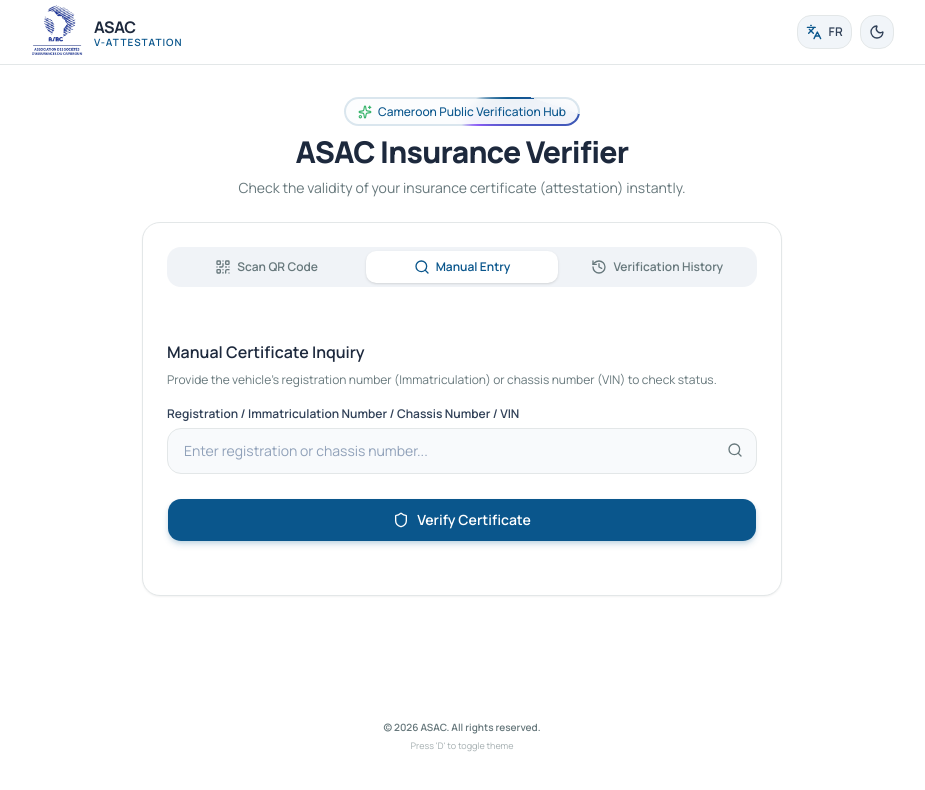
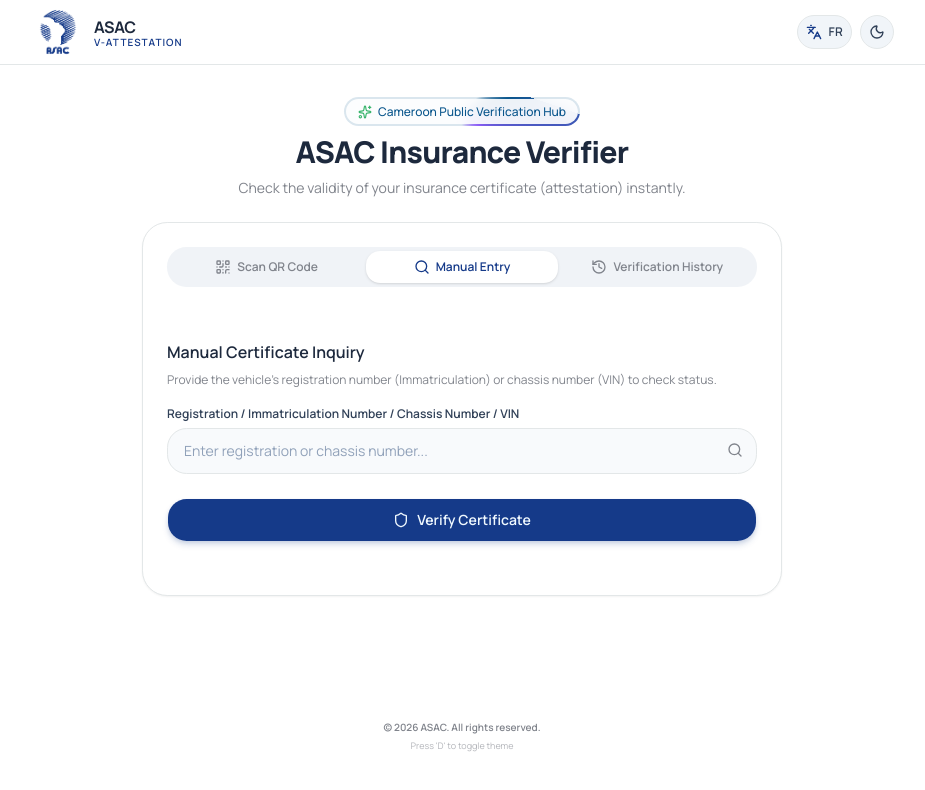
Before and after one commit to asactechnologie/vattestation, a Next.js app: page / in a window 1280 px wide. Shown: the top 790 px of the page, without its empty margins (178-1103 px from the left). Built offline with nearby package versions, Linux system fonts and the light colour scheme.

Commit message:
Updated design variables and colors

```diff
--- a/app/globals.css
+++ b/app/globals.css
@@ -54,24 +54,24 @@
     --card-foreground: oklch(0.148 0.004 228.8);
     --popover: oklch(1 0 0);
     --popover-foreground: oklch(0.148 0.004 228.8);
-    --primary: #0a568c;
-    --primary-foreground: #ffffff;
-    --secondary: oklch(0.967 0.001 286.375);
-    --secondary-foreground: oklch(0.21 0.006 285.885);
+    --primary: oklch(0.3748 0.1388 262.73);
+    --primary-foreground: oklch(0.977 0.013 236.62);
+    --secondary: oklch(0.628 0.2577 29.23);
+    --secondary-foreground: oklch(0.213 0.005 17.533);
     --muted: oklch(0.963 0.002 197.1);
-    --muted-foreground: oklch(0.56 0.021 213.5);
+    --muted-foreground: oklch(0.613 0.013 264.473);
     --accent: oklch(0.963 0.002 197.1);
     --accent-foreground: oklch(0.218 0.008 223.9);
     --destructive: oklch(0.577 0.245 27.325);
     --border: oklch(0.925 0.005 214.3);
     --input: oklch(0.925 0.005 214.3);
-    --ring: #0a568c;
+    --ring: oklch(0.723 0.014 214.4);
     --chart-1: oklch(0.828 0.111 230.318);
     --chart-2: oklch(0.685 0.169 237.323);
     --chart-3: oklch(0.588 0.158 241.966);
     --chart-4: oklch(0.5 0.134 242.749);
     --chart-5: oklch(0.443 0.11 240.79);
-    --radius: 0.625rem;
+    --radius: 0.875rem;
     --sidebar: oklch(0.987 0.002 197.1);
     --sidebar-foreground: oklch(0.148 0.004 228.8);
     --sidebar-primary: oklch(0.588 0.158 241.966);
@@ -83,24 +83,24 @@
 }
 
 .dark {
-    --background: oklch(17.205% 0.02446 226.15);
+    --background: oklch(0.1595 0.0403 256.9);
     --foreground: oklch(0.987 0.002 197.1);
-    --card: oklch(0.18 0.006 225.0);
+    --card: oklch(0.215 0.029 266.163);
     --card-foreground: oklch(0.987 0.002 197.1);
-    --popover: oklch(0.18 0.006 225.0);
+    --popover: oklch(0.218 0.008 223.9);
     --popover-foreground: oklch(0.987 0.002 197.1);
-    --primary: #44a0e4;
-    --primary-foreground: #022135;
-    --secondary: oklch(0.274 0.006 286.033);
-    --secondary-foreground: oklch(0.985 0 0);
-    --muted: oklch(0.25 0.01 217.0);
-    --muted-foreground: oklch(0.723 0.014 214.4);
-    --accent: oklch(0.25 0.01 217.0);
+    --primary: oklch(0.6752 0.1337 264.44);
+    --primary-foreground: oklch(0.2747 0.0923 262.67);
+    --secondary: oklch(0.7346 0.1626 21.86);
+    --secondary-foreground: oklch(0.2499 0.1025 29.23);
+    --muted: oklch(0.282 0.041 264.381);
+    --muted-foreground: oklch(0.702 0.019 278.92);
+    --accent: oklch(0.264 0.012 264.345);
     --accent-foreground: oklch(0.987 0.002 197.1);
     --destructive: oklch(0.704 0.191 22.216);
-    --border: oklch(1 0 0 / 15%);
-    --input: oklch(1 0 0 / 18%);
-    --ring: #1c88d8;
+    --border: oklch(0.326 0.046 271.698);
+    --input: oklch(1 0 0 / 15%);
+    --ring: oklch(0.537 0.024 264.356);
     --chart-1: oklch(0.828 0.111 230.318);
     --chart-2: oklch(0.685 0.169 237.323);
     --chart-3: oklch(0.588 0.158 241.966);
@@ -113,7 +113,7 @@
     --sidebar-accent: oklch(0.275 0.011 216.9);
     --sidebar-accent-foreground: oklch(0.987 0.002 197.1);
     --sidebar-border: oklch(1 0 0 / 10%);
-    --sidebar-ring: oklch(0.56 0.021 213.5);
+    --sidebar-ring: oklch(0.537 0.024 264.356);
 }
 
 @layer base {
--- a/components/AsacWatermark.tsx
+++ b/components/AsacWatermark.tsx
@@ -5,7 +5,7 @@
   return (
     <div className="pointer-events-none absolute inset-0 z-0 overflow-hidden">
       <div className="flex h-full w-full flex-wrap items-center justify-center gap-2">
-        {Array.from({ length: 48 }).map((_, i) => (
+        {Array.from({ length: 56 }).map((_, i) => (
           <img
             key={i}
             src="/assets/logo_asac.png"
```
Also changed, not shown: public/assets/logo_asac.png, 1 other file (tests, documents, lock files or other folders).
